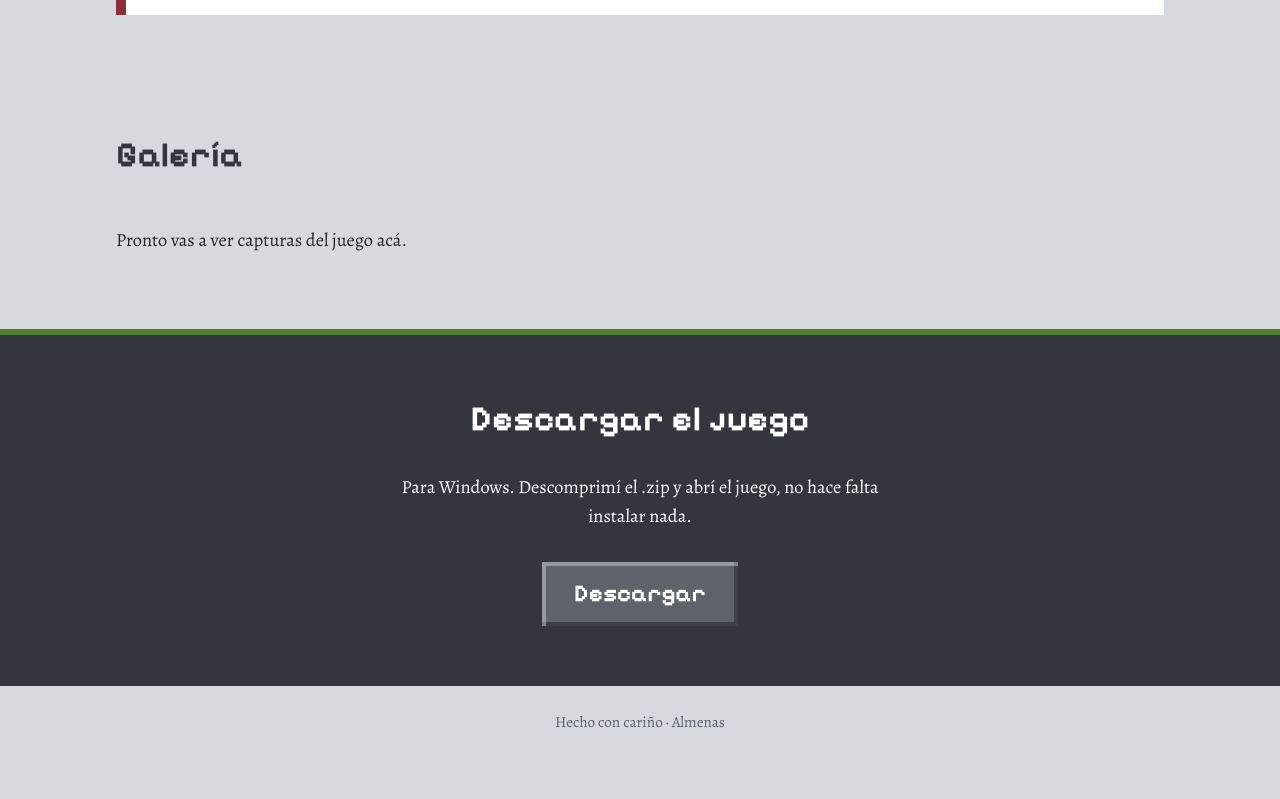
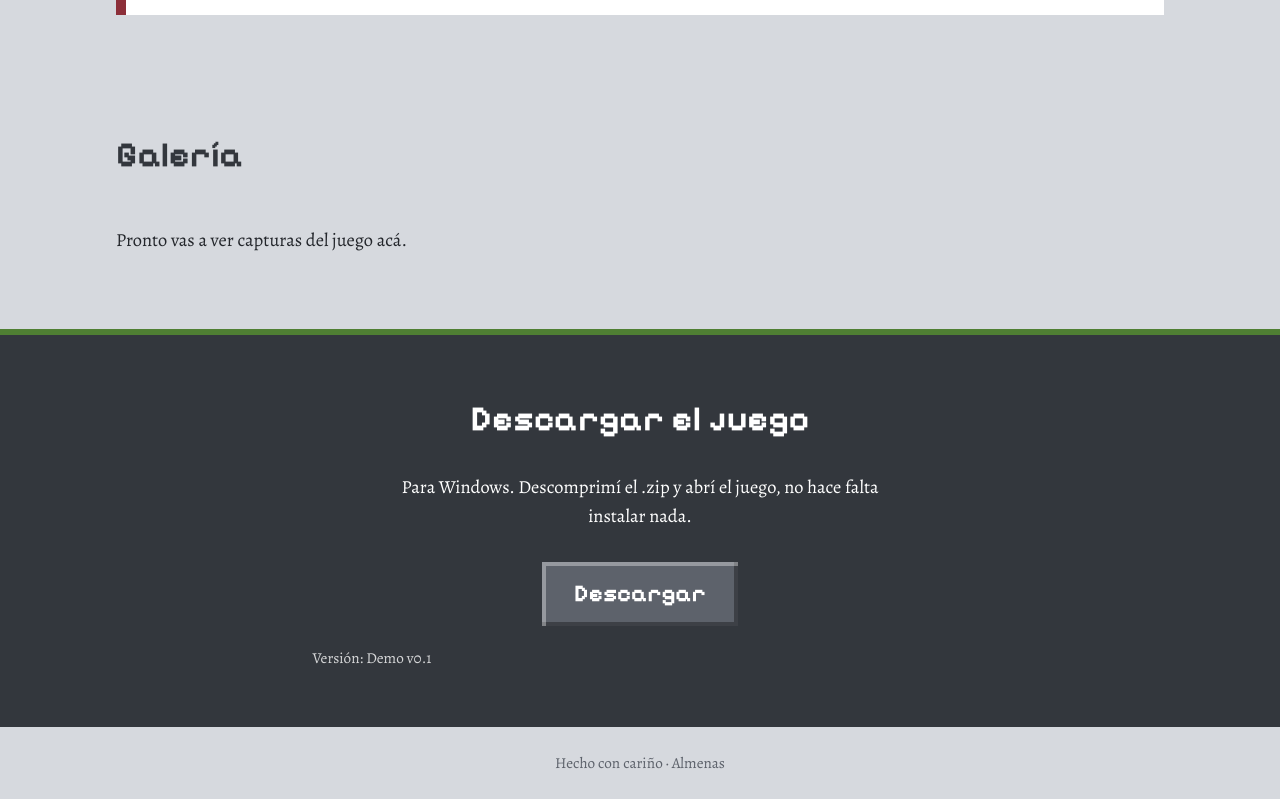
Before and after one commit to maurii77/almenas-web, a plain HTML site: page index.html in a window 1280 px wide. Shown: the part 957-1756 px from the top of the page. Before the commit the page ends 1716 px from the top, so only its background shows below. Drawn offline with nearby package versions, Linux system fonts and the light colour scheme.

Commit message:
Add files via upload

```diff
--- /dev/null
+++ b/data/descarga.json
@@ -0,0 +1,4 @@
+{
+  "enlace": "https://github.com/maurii77/almenas-web/releases/download/v0.1/Almenas-Demo-V0.1.zip",
+  "version": "Demo v0.1"
+}
--- a/index.html
+++ b/index.html
@@ -83,7 +83,8 @@ footer{text-align:center;padding:1.5rem;font-size:.95rem;color:var(--piedra)}
   <div style="max-width:68rem;margin:0 auto;padding:0 1.25rem">
     <h2>Descargar el juego</h2>
     <p>Para Windows. Descomprimí el .zip y abrí el juego, no hace falta instalar nada.</p>
-    <a class="boton" href="https://mauriii77.itch.io/almenas">Descargar</a>
+    <a class="boton" id="boton-descarga" href="#descargar">Descargar</a>
+    <p id="version-descarga" style="margin:1rem 0 0;font-size:.95rem;opacity:.8"></p>
   </div>
 </section>
 
@@ -106,6 +107,10 @@ fetch('data/galeria.json').then(r=>r.json()).then(d=>{
   if(!im.length){document.getElementById('galeria-vacia').hidden=false;return}
   im.forEach(i=>{const f=el('figure');const m=document.createElement('img');m.src=i.imagen;m.alt=i.descripcion||'Captura de Almenas';m.loading='lazy';f.append(m);g.append(f)});
 }).catch(()=>{});
+fetch('data/descarga.json').then(r=>r.json()).then(d=>{
+  if(d.enlace)document.getElementById('boton-descarga').href=d.enlace;
+  if(d.version)document.getElementById('version-descarga').textContent='Versión: '+d.version;
+}).catch(()=>{});
 </script>
 </body>
 </html>
```
Also changed, not shown: 1 other file.
